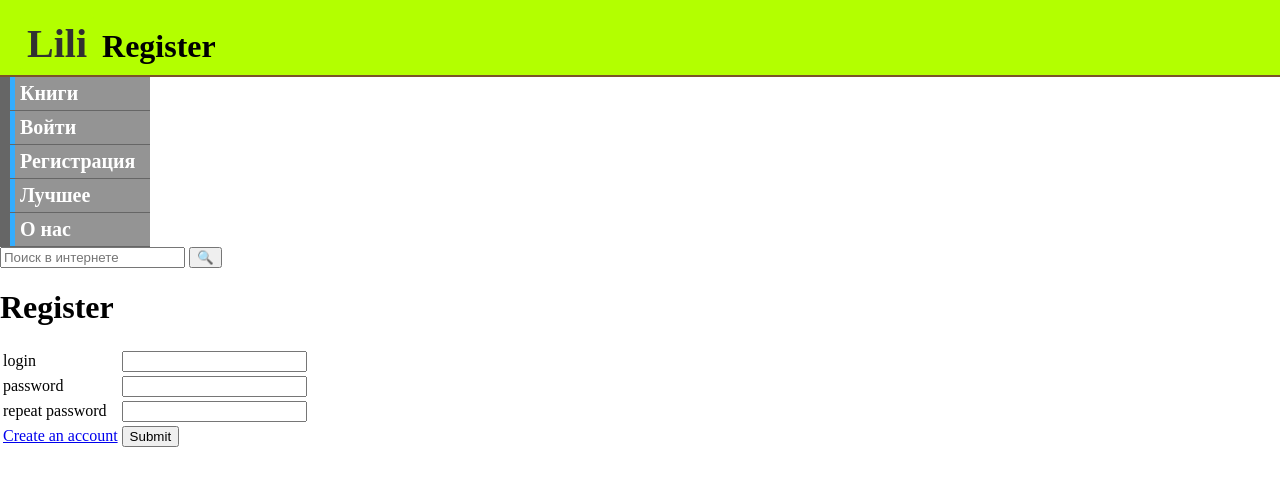
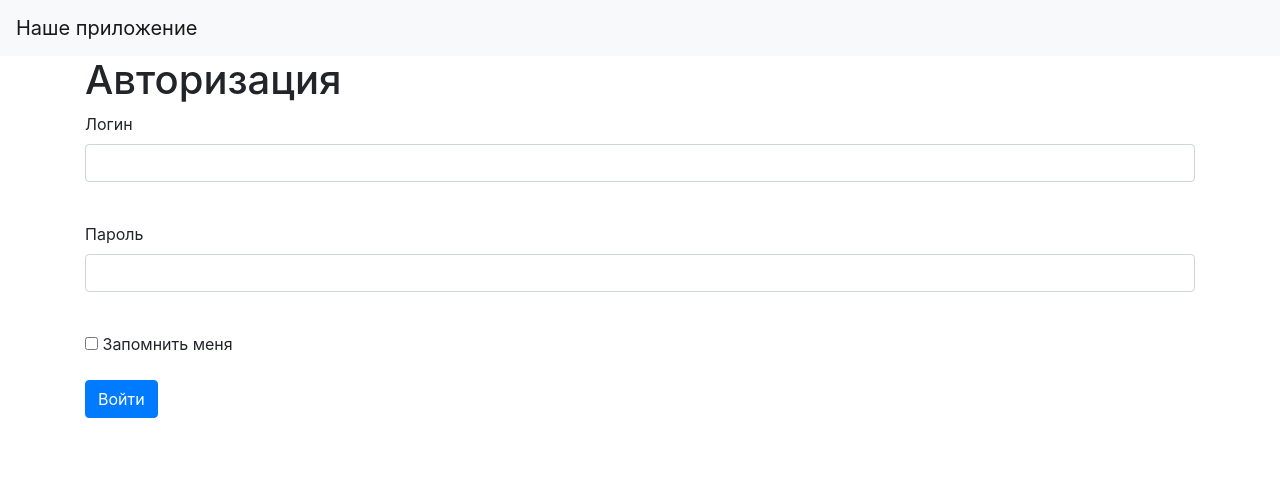
Before and after one commit to Ryslan271/123, a Flask app: template FlaskApp/templates/Regist.html in a window 1280 px wide. Shown: the top 486 px of the page. Run offline with Flask 2, Linux system fonts and the light colour scheme; the template is opened without the code that fills it: values that come from a table or form of the project are taken from there, others are empty; some libraries are stand-ins or nearby versions.

Commit message:
Update Regist.html

```diff
--- a/FlaskApp/templates/Regist.html
+++ b/FlaskApp/templates/Regist.html
@@ -1,61 +1,28 @@
-<!DOCTYPE html>
-<html lang="en">
-<head>
-    <link href="static\css.css" href="Osnova" rel='stylesheet' type="text/css" />
-    <meta charset="UTF-8">
-    <meta name="viewport" content="width=device-width, initial-scale=1.0">
-    <meta http-equiv="X-UA-Compatible" content="ie=edge">
-    <title>Lili</title>
-</head>
-<body>
-    <div id="">
-        <div id="header">
-            <h1>
-                <a href='/' id='atop'>Lili</a>
-                Register
-            </h1>
-        </div>
-            <div>
-                <ul id="navbar">
-                    <li><a href="/" id="">Книги</a></li>
-                    <li><a href="#" id="">Войти</a></li>
-                    <li><a href="regist" id="">Регистрация</a></li>
-                    <li><a href="Lyshee" id="">Лучшее</a></li>
-                    <li><a href="O nas" id="">О нас</a></li>
-                </ul>
-            </div>
-            <div>
-                <head>
-                    <meta http-equiv="Content-Type" content="text/html; charset=UTF-8" />
-                </head>
-                <body>
-                    <form action="http://google.com/search" target="_blank" class="form-search">
-                        <input type="search" name="text" required placeholder="Поиск в интернете">
-                        <input type="submit" value="&#128269;">
-                    </form>
-                </body>
-            </div>
+{% extends "base.html" %}
+
+{% block content %}
+<h1>Авторизация</h1>
+<form action="" method="post" novalidate>
+    {{ form.hidden_tag() }}
+    <p>
+        {{ form.username.label }}<br>
+        {{ form.username(class="form-control") }}<br>
+        {% for error in form.username.errors %}
+    <div class="alert alert-danger" role="alert">
+        {{ error }}
     </div>
-    <h1>Register</h1>
-    <form method="POST">
-        <table>
-            <tr>
-                <td>login</td>
-                <td><input type="text" name="login"></td>
-            </tr>
-            <tr>
-                <td>password</td>
-                <td><input type="password" name="password"></td>
-            </tr>
-            <tr>
-                <td>repeat password</td>
-                <td><input type="password" name="password2"></td>
-            </tr>
-            <tr>
-                <td><a href="login">Create an account</a></td>
-                <td><input type="submit"></td>
-            </tr>
-        </table>
-    </form>
-</body>
-</html>
+    {% endfor %}
+    </p>
+    <p>
+        {{ form.password.label }}<br>
+        {{ form.password(class="form-control", type="password") }}<br>
+        {% for error in form.password.errors %}
+    <div class="alert alert-danger" role="alert">
+        {{ error }}
+    </div>
+    {% endfor %}
+    </p>
+    <p>{{ form.remember_me() }} {{ form.remember_me.label }}</p>
+    <p>{{ form.submit(type="submit", class="btn btn-primary") }}</p>
+</form>
+{% endblock %}
```
